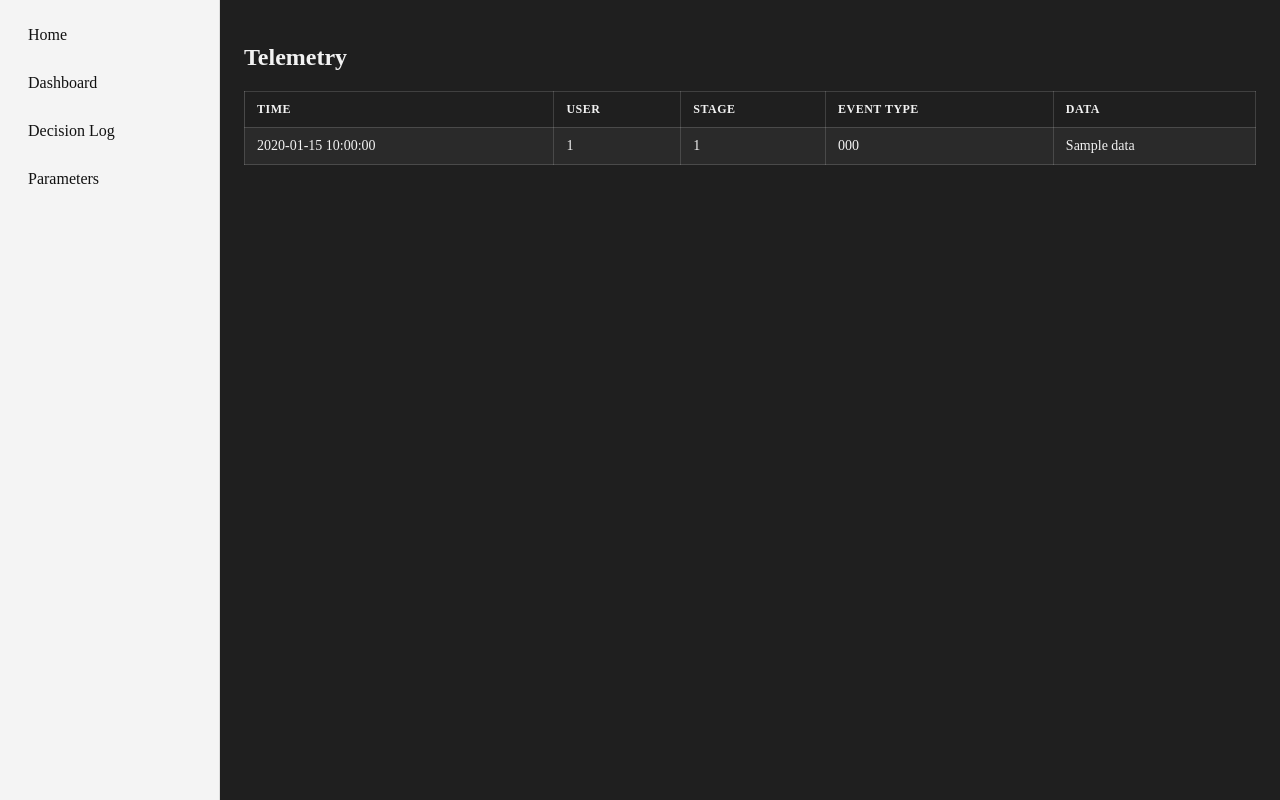
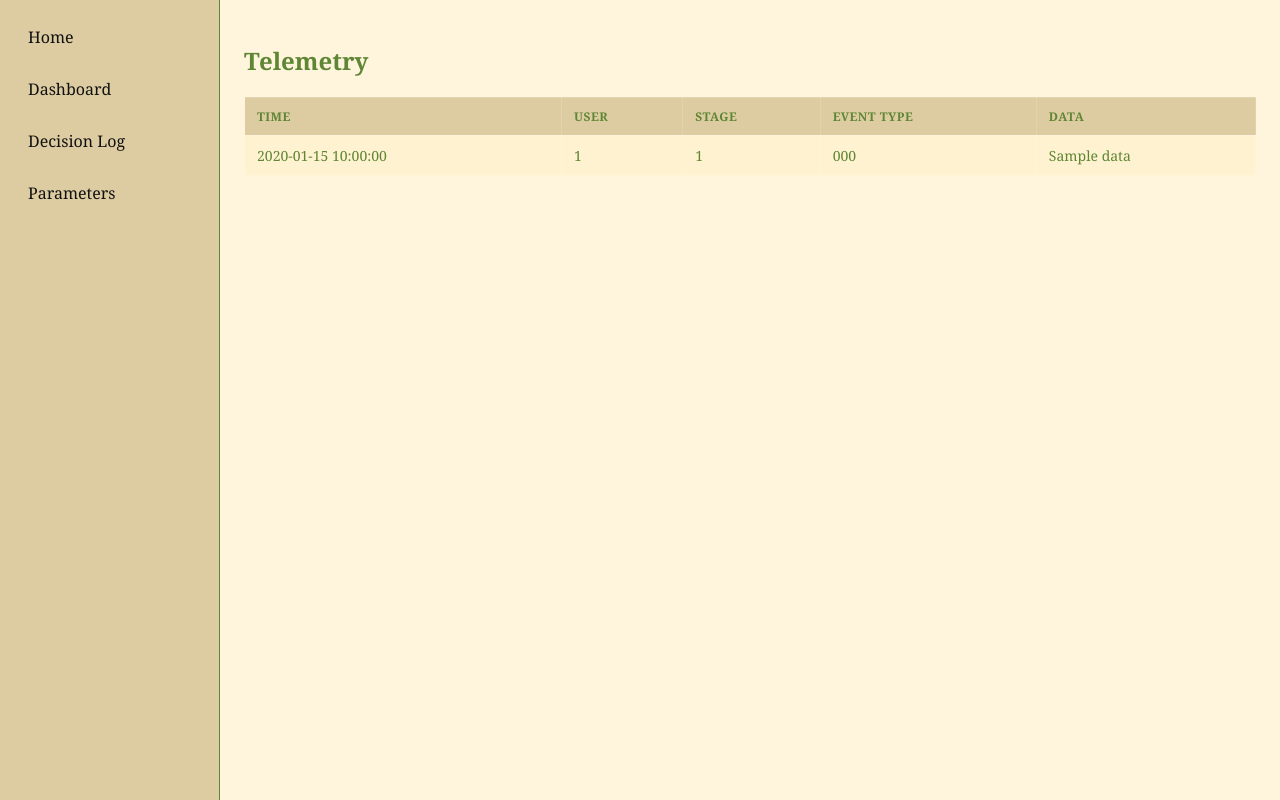
Before and after one commit to jhp212/com2020-game-telemetry, a FastAPI app: template dashboard/templates/dashboard.html in a window 1280 px wide. Run offline with FastAPI, Linux system fonts and the light colour scheme; the template is opened without the code that fills it: most values are stand-ins (such as "Sample title", 1, 10 or a date in 2020).

Commit message:
Styling Changes

```diff
--- a/dashboard/static/css/style.css
+++ b/dashboard/static/css/style.css
@@ -5,6 +5,7 @@
 html, body {
   height: 100%;
   margin: 0;
+  font-family: Georgia, 'Times New Roman', Times, serif;
 }
 
 /* Using flex display to keep sidebar fixed*/
@@ -18,8 +19,8 @@ html, body {
 .sidebar {
   width: 220px;
   flex: 0 0 220px;
-  background: #f4f4f4;
-  border-right: 1px solid #ddd;
+  background: #ddcca1;
+  border-right: 1px solid #5f8634;
   padding: 16px;
   overflow-y: auto;
 }
@@ -51,8 +52,8 @@ html, body {
   padding: 24px;
   overflow-x: hidden;
   overflow-y: auto;
-  background: #1f1f1f;
-  color: #f2f2f2;
+  background: #fff5dc;
+  color: #5f8634;
 }
 
 
@@ -72,8 +73,8 @@ html, body {
 
 .graph {
   grid-column: span 12;
-  background: #2a2a2a;
-  border: 1px solid rgba(255,255,255,0.08);
+  background: #f2f2f2;
+  border: 1px solid rgba(84, 169, 87, 0.519);
   border-radius: 12px;
   padding: 16px;
 }
@@ -105,14 +106,15 @@ html, body {
 
 table {
   width: 100%;
+  border: #111;
   border-collapse: collapse;
-  background: #2a2a2a;
-  color: #f2f2f2;
+  background: #fff2d0;
+  color: solid rgba(84, 169, 87, 0.519);
   font-size: 14px;
 }
 
 thead {
-  background: #1f1f1f;
+  background: #ddcca1;
 }
 
 th,
@@ -131,11 +133,11 @@ th {
 }
 
 tbody tr:nth-child(even) {
-  background: rgba(255, 255, 255, 0.03);
+  background: rgba(6, 6, 10, 0.03);
 }
 
 tbody tr:hover {
-  background: rgba(255, 255, 255, 0.08);
+  background: rgba(251, 251, 222, 0.08);
 }
 
 
```
Also changed, not shown: dashboard/templates/home.html (+9 -6 lines).
